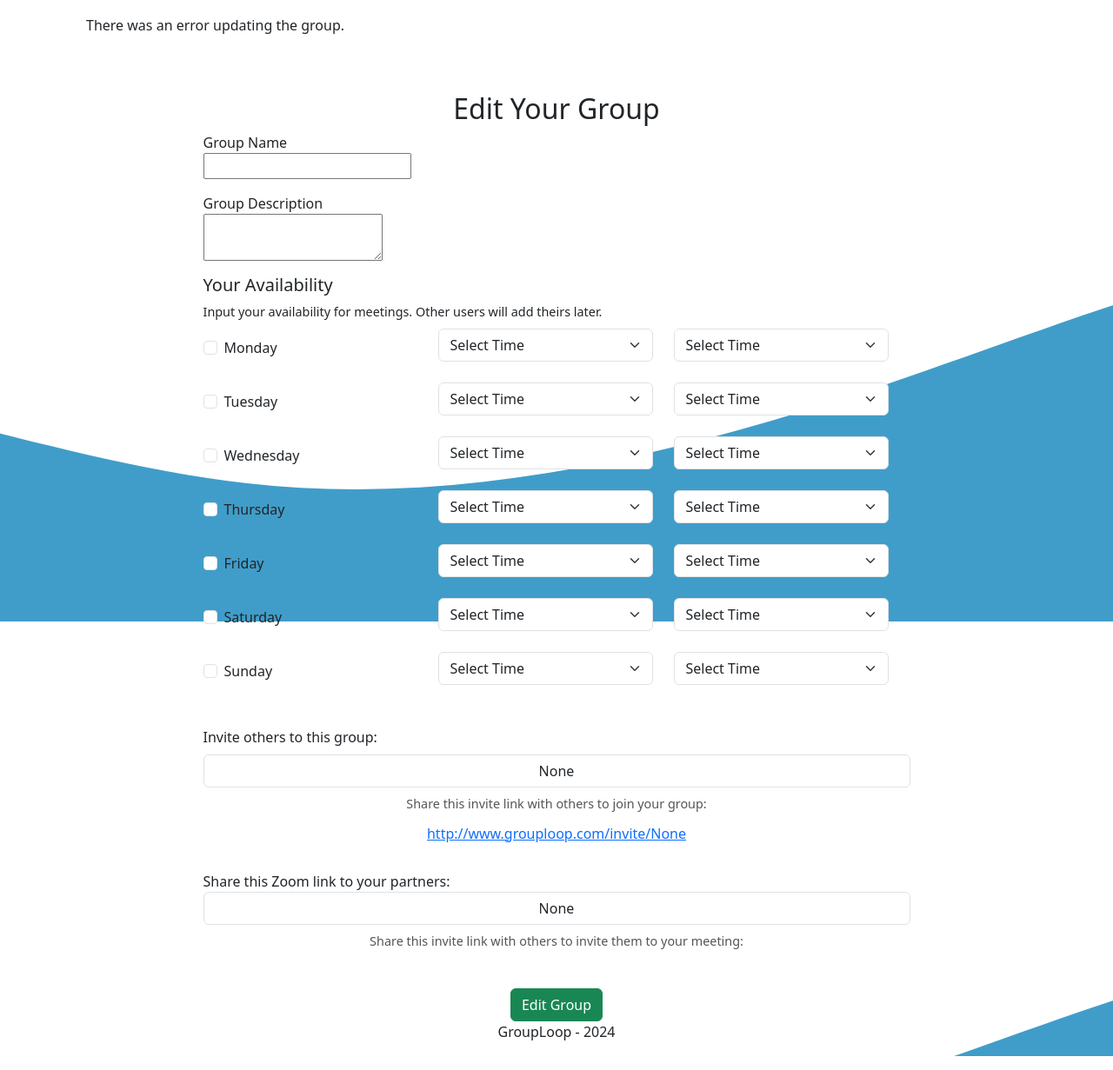
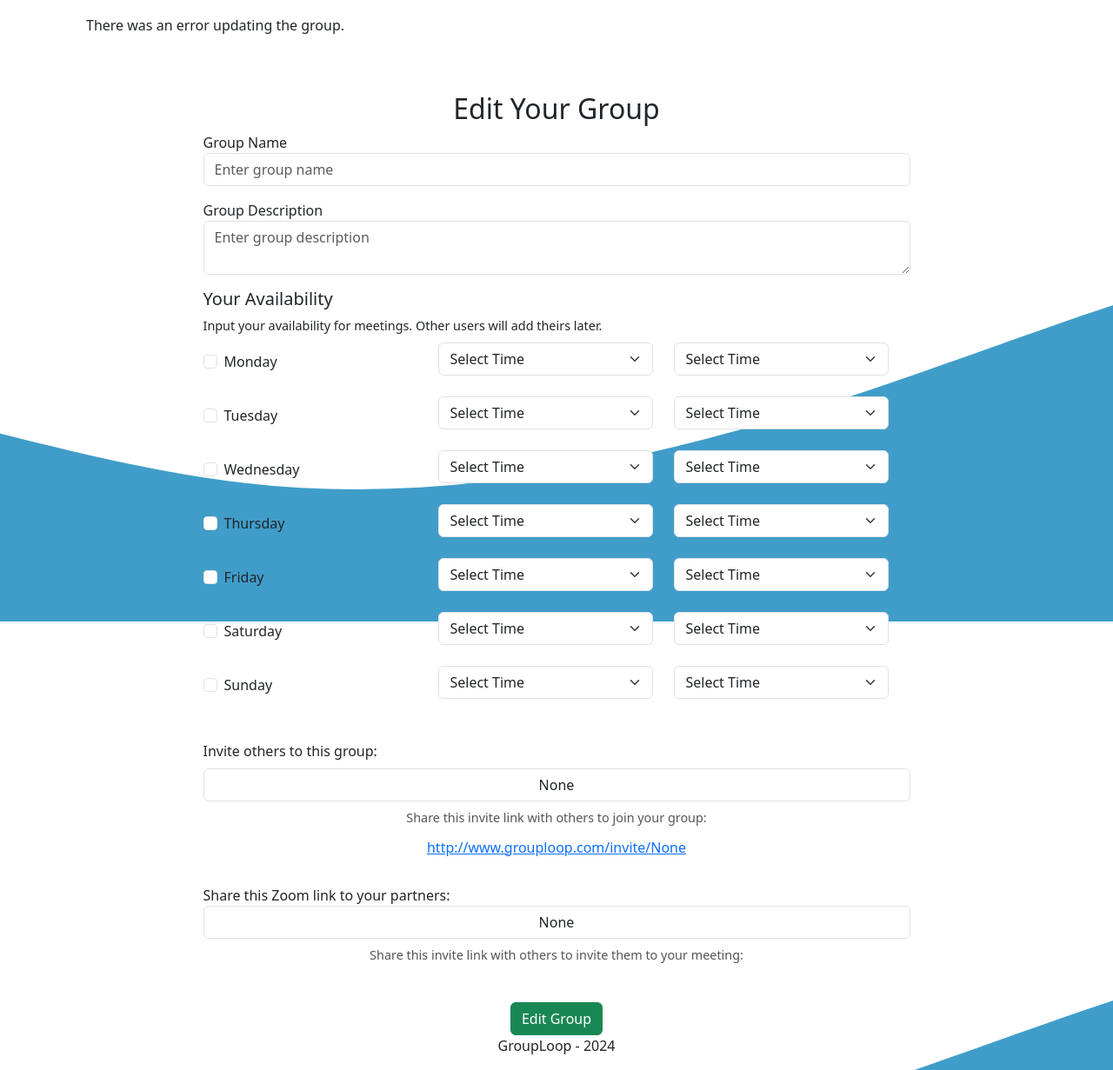
Before and after one commit to rb23148-gsu/hci-final-project, a Flask app: page /edit-group/1 in a window 1280 px wide. Shown: the part 83-1314 px from the top of the page at 87% size. Run offline with Flask 3, Linux system fonts and the light colour scheme; the visitor is signed in with stand-in values (Sample User, id 1); some libraries are stand-ins or nearby versions.

Commit message:
Make it so class details populate on  create page.  Fix text box sizes on create and edit pages. Closes #31

```diff
--- a/app.py
+++ b/app.py
@@ -365,6 +365,15 @@
 
     try:
         user = session['user']
+
+        cursor.execute("""
+            SELECT c.subject_code, c.subject_name, c.course_number, s.section_code
+            FROM Sections s
+            JOIN Courses c ON s.course_id = c.course_id
+            WHERE s.section_id = %s
+        """, (section_id,))
+        class_details = cursor.fetchone()
+
         # Check if the user is enrolled in the section
         cursor.execute("SELECT COUNT(*) FROM Enrollments WHERE user_id = %s AND section_id = %s", (user, section_id))
         enrollment_count = cursor.fetchone()[0]
@@ -421,7 +430,7 @@
             print("Group successfully created!")
             flash("Group successfully created!")
 
-            return render_template('create-group.html', form=form, invite_code=invite_code, section_id=section_id)
+            return render_template('create-group.html', form=form, invite_code=invite_code, section_id=section_id, class_details=class_details)
 
     except Exception as e:
         connection.rollback()
@@ -433,7 +442,7 @@
             cursor.close()
         if connection:
             connection.close()
-    return render_template('create-group.html', form=form, section_id=section_id, invite_code=invite_code)
+    return render_template('create-group.html', form=form, section_id=section_id, invite_code=invite_code, class_details=class_details)
 
 @app.route('/edit-group/<int:group_id>', methods=['GET', 'POST'])
 def edit_group(group_id):
--- a/templates/edit-group.html
+++ b/templates/edit-group.html
@@ -27,10 +27,10 @@
     <form action="{{ url_for('edit_group', group_id=group_id, invite_code=invite_code) }}" method="POST">
         {{ form.hidden_tag() }}
         <div class="mb-3">
-            {{ form.group_name.label }} {{ form.group_name(class="d-block") }}
+            {{ form.group_name.label }} {{ form.group_name(id="group_name", class="form-control", placeholder="Enter group name") }}
         </div>
         <div class="mb-3">
-            {{ form.group_description.label }} {{ form.group_description(class="d-block") }}
+            {{ form.group_description.label }} {{ form.group_description(id="group_description", class="form-control", placeholder="Enter group description") }}
         </div>
 
         <h5>Your Availability</h5>
```
Also changed, not shown: templates/create-group.html (+7 -6 lines).
